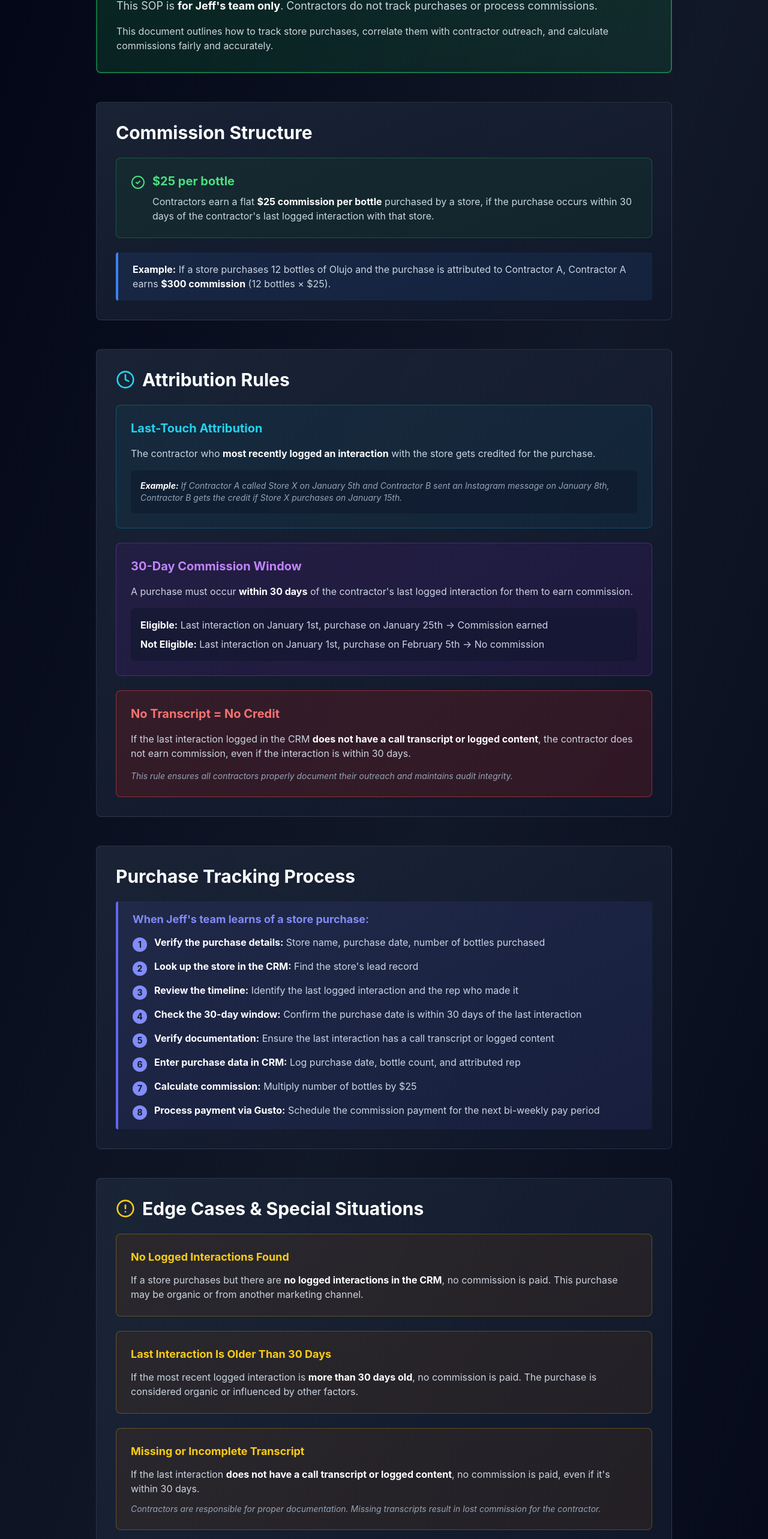
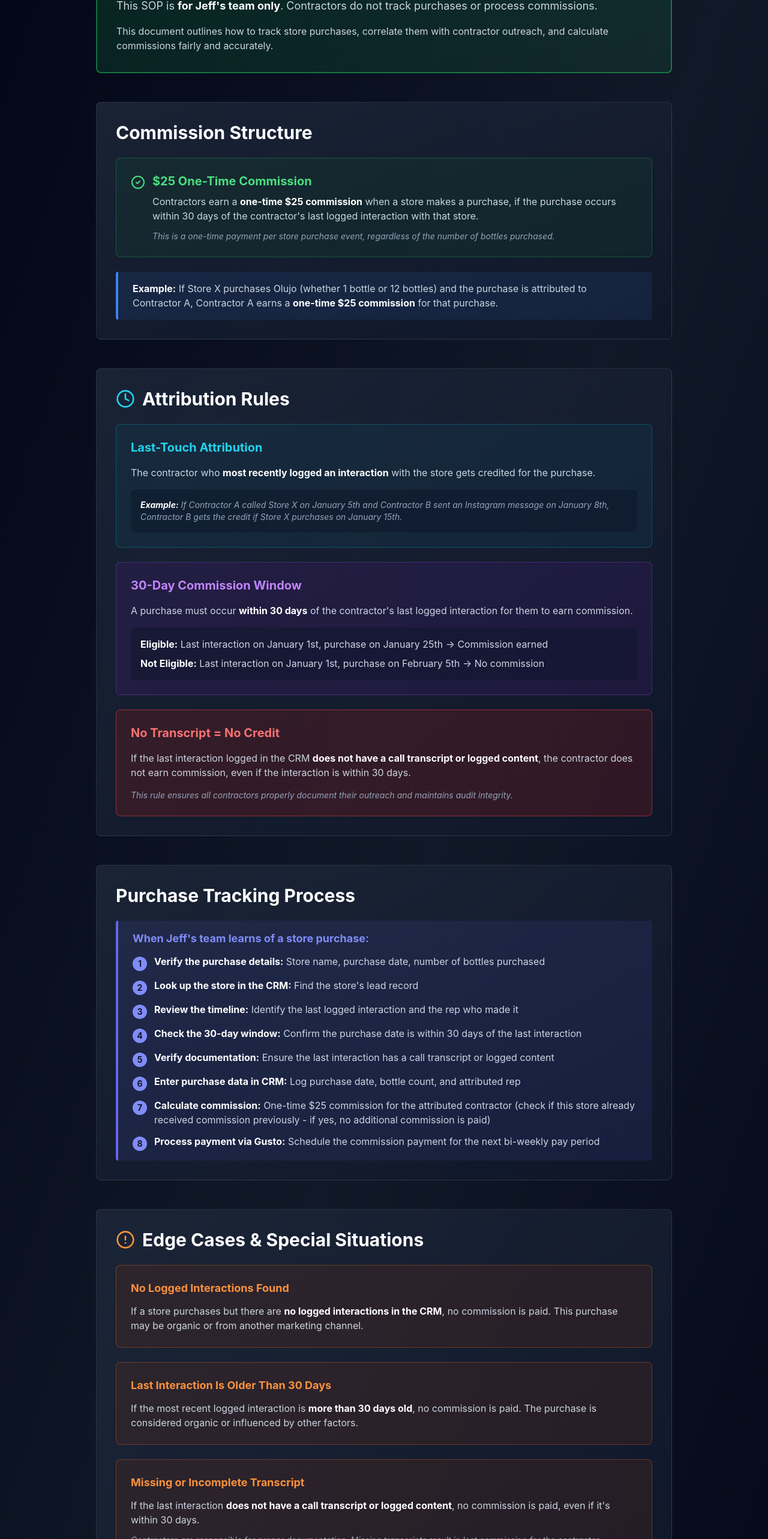
Before and after one commit to Triplecitiestech/staging, a Next.js app: page /admin/projects/olujo-docs/purchase-tracking in a window 1280 px wide. Shown: the part 231-2797 px from the top of the page at 60% size. Built offline with nearby package versions, Linux system fonts and the light colour scheme.

Commit message:
Update Purchase Tracking SOP: clarify 5 one-time commission (not per bottle), change yellow colors to orange

```diff
--- a/src/app/admin/projects/olujo-docs/purchase-tracking/page.tsx
+++ b/src/app/admin/projects/olujo-docs/purchase-tracking/page.tsx
@@ -79,9 +79,12 @@ export default function PurchaseTrackingPage() {
               <div className="flex items-start gap-3">
                 <CheckCircle2 size={24} className="text-green-400 flex-shrink-0 mt-1" />
                 <div>
-                  <h3 className="text-xl font-bold text-green-400 mb-2">$25 per bottle</h3>
+                  <h3 className="text-xl font-bold text-green-400 mb-2">$25 One-Time Commission</h3>
                   <p className="text-slate-300">
-                    Contractors earn a flat <strong className="text-white">$25 commission per bottle</strong> purchased by a store, if the purchase occurs within 30 days of the contractor&apos;s last logged interaction with that store.
+                    Contractors earn a <strong className="text-white">one-time $25 commission</strong> when a store makes a purchase, if the purchase occurs within 30 days of the contractor&apos;s last logged interaction with that store.
+                  </p>
+                  <p className="text-slate-400 text-sm mt-3 italic">
+                    This is a one-time payment per store purchase event, regardless of the number of bottles purchased.
                   </p>
                 </div>
               </div>
@@ -90,7 +93,7 @@ export default function PurchaseTrackingPage() {
 
           <div className="mt-6 bg-blue-500/10 border-l-4 border-blue-500 rounded px-6 py-4">
             <p className="text-slate-300">
-              <strong className="text-white">Example:</strong> If a store purchases 12 bottles of Olujo and the purchase is attributed to Contractor A, Contractor A earns <strong className="text-white">$300 commission</strong> (12 bottles × $25).
+              <strong className="text-white">Example:</strong> If Store X purchases Olujo (whether 1 bottle or 12 bottles) and the purchase is attributed to Contractor A, Contractor A earns a <strong className="text-white">one-time $25 commission</strong> for that purchase.
             </p>
           </div>
         </section>
@@ -216,7 +219,7 @@ export default function PurchaseTrackingPage() {
                   </div>
                   <div className="flex-1">
                     <p className="text-slate-300">
-                      <strong className="text-white">Calculate commission:</strong> Multiply number of bottles by $25
+                      <strong className="text-white">Calculate commission:</strong> One-time $25 commission for the attributed contractor (check if this store already received commission previously - if yes, no additional commission is paid)
                     </p>
                   </div>
                 </div>
@@ -238,27 +241,27 @@ export default function PurchaseTrackingPage() {
         {/* Edge Cases */}
         <section className="mb-12 bg-gradient-to-br from-slate-800/80 to-slate-900/80 backdrop-blur-sm border border-white/10 rounded-lg p-8">
           <div className="flex items-center gap-3 mb-6">
-            <AlertCircle className="w-8 h-8 text-yellow-400" />
+            <AlertCircle className="w-8 h-8 text-orange-400" />
             <h2 className="text-3xl font-bold text-white">Edge Cases &amp; Special Situations</h2>
           </div>
 
           <div className="space-y-6">
-            <div className="bg-yellow-900/20 border border-yellow-500/30 rounded-lg p-6">
-              <h3 className="text-lg font-bold text-yellow-400 mb-3">No Logged Interactions Found</h3>
+            <div className="bg-orange-900/20 border border-orange-500/30 rounded-lg p-6">
+              <h3 className="text-lg font-bold text-orange-400 mb-3">No Logged Interactions Found</h3>
               <p className="text-slate-300">
                 If a store purchases but there are <strong className="text-white">no logged interactions in the CRM</strong>, no commission is paid. This purchase may be organic or from another marketing channel.
               </p>
             </div>
 
-            <div className="bg-yellow-900/20 border border-yellow-500/30 rounded-lg p-6">
-              <h3 className="text-lg font-bold text-yellow-400 mb-3">Last Interaction Is Older Than 30 Days</h3>
+            <div className="bg-orange-900/20 border border-orange-500/30 rounded-lg p-6">
+              <h3 className="text-lg font-bold text-orange-400 mb-3">Last Interaction Is Older Than 30 Days</h3>
               <p className="text-slate-300">
                 If the most recent logged interaction is <strong className="text-white">more than 30 days old</strong>, no commission is paid. The purchase is considered organic or influenced by other factors.
               </p>
             </div>
 
-            <div className="bg-yellow-900/20 border border-yellow-500/30 rounded-lg p-6">
-              <h3 className="text-lg font-bold text-yellow-400 mb-3">Missing or Incomplete Transcript</h3>
+            <div className="bg-orange-900/20 border border-orange-500/30 rounded-lg p-6">
+              <h3 className="text-lg font-bold text-orange-400 mb-3">Missing or Incomplete Transcript</h3>
               <p className="text-slate-300 mb-3">
                 If the last interaction <strong className="text-white">does not have a call transcript or logged content</strong>, no commission is paid, even if it&apos;s within 30 days.
               </p>
@@ -267,8 +270,8 @@ export default function PurchaseTrackingPage() {
               </p>
             </div>
 
-            <div className="bg-yellow-900/20 border border-yellow-500/30 rounded-lg p-6">
-              <h3 className="text-lg font-bold text-yellow-400 mb-3">Disputed Attribution</h3>
+            <div className="bg-orange-900/20 border border-orange-500/30 rounded-lg p-6">
+              <h3 className="text-lg font-bold text-orange-400 mb-3">Disputed Attribution</h3>
               <p className="text-slate-300 mb-3">
                 If there is a dispute about which contractor should receive credit, Jeff&apos;s team will review the CRM timeline and make the final determination based on:
               </p>
@@ -279,10 +282,13 @@ export default function PurchaseTrackingPage() {
               </div>
             </div>
 
-            <div className="bg-yellow-900/20 border border-yellow-500/30 rounded-lg p-6">
-              <h3 className="text-lg font-bold text-yellow-400 mb-3">Repeat Purchases from Same Store</h3>
-              <p className="text-slate-300">
-                Each purchase is treated independently. If a store makes multiple purchases, each one is evaluated separately using the same attribution rules. A different contractor may receive credit for each purchase depending on who made the last documented contact.
+            <div className="bg-orange-900/20 border border-orange-500/30 rounded-lg p-6">
+              <h3 className="text-lg font-bold text-orange-400 mb-3">Repeat Purchases from Same Store</h3>
+              <p className="text-slate-300 mb-3">
+                The <strong className="text-white">$25 commission is a one-time payment</strong> per store. Once a contractor has earned commission for a store&apos;s first purchase, no additional commissions are paid for subsequent purchases from that same store.
+              </p>
+              <p className="text-slate-400 text-sm italic">
+                This ensures contractors focus on bringing new stores into the Olujo ecosystem rather than repeatedly contacting the same stores.
               </p>
             </div>
           </div>
```
